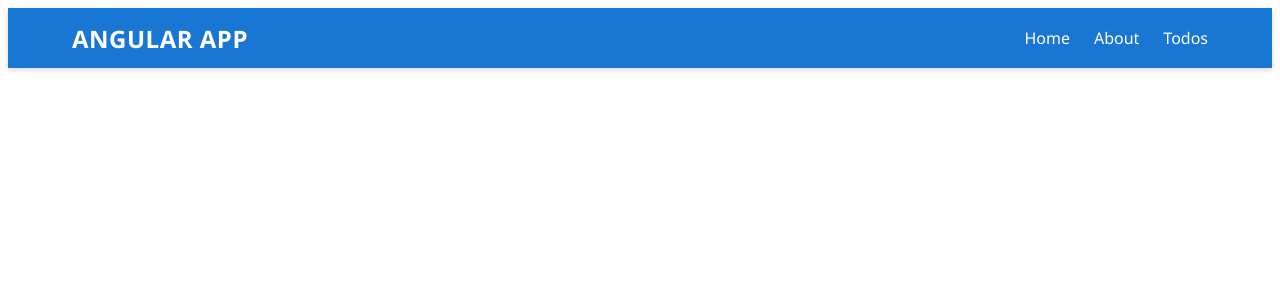
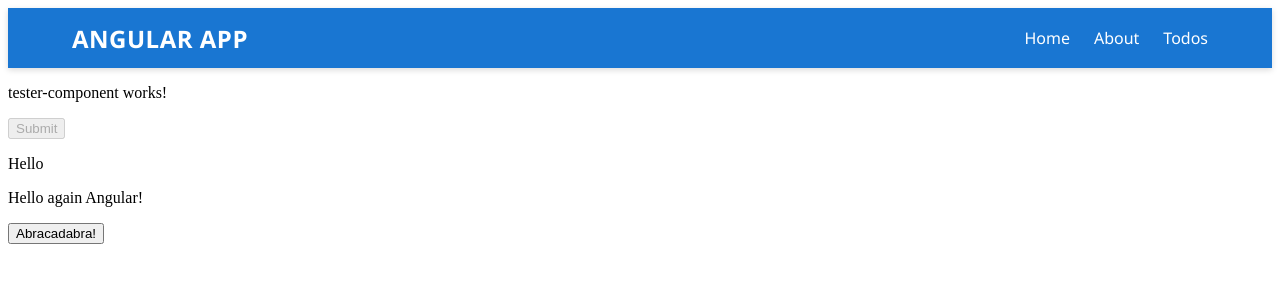
Before and after one commit to MuhammadTalalZahid33/Angular_Projects, an Angular app in the folder first_Angular_Project/: page /test in a window 1280 px wide. Before the commit this address led to /. Shown: the top 300 px of the page. Built offline with nearby package versions, Linux system fonts and the light colour scheme.

Commit message:
playing with components...

```diff
--- a/first_Angular_Project/src/app/app.routes.ts
+++ b/first_Angular_Project/src/app/app.routes.ts
@@ -1,3 +1,4 @@
+import { TestComponentRenderer } from '@angular/core/testing';
 import { Routes } from '@angular/router';
 
 export const routes: Routes = [
@@ -34,6 +35,14 @@ export const routes: Routes = [
             return import('./components/reactive-form/reactive-form.component')
             .then(m => m.ReactiveFormComponent);
         }
+    },
+    {
+        path: 'test',
+        loadComponent: () => {
+            return import('./components/tester-component/tester-component.component')
+            .then(m => m.TesterComponentComponent);
+        }
     }
 
-];
+
+]
--- /dev/null
+++ b/first_Angular_Project/src/app/components/tester-component/tester-component.component.html
@@ -0,0 +1,9 @@
+<p>tester-component works!</p>
+
+<button type="submit" [disabled]="IsFormInValid">Submit</button>
+<!-- dynamic html attribute -->
+<p [attr.data-test-id]="testId">Hello</p>
+
+<!--  -->
+<p>{{ announcement }}</p>
+<button (click)="transformText()">Abracadabra!</button>
--- /dev/null
+++ b/first_Angular_Project/src/app/components/tester-component/tester-component.component.ts
@@ -0,0 +1,23 @@
+import { Component, Input } from '@angular/core';
+
+@Component({
+  selector: 'app-tester-component',
+  standalone: true,
+  imports: [],
+  templateUrl: './tester-component.component.html',
+  styleUrl: './tester-component.component.scss'
+})
+export class TesterComponentComponent {
+  IsFormInValid = true;
+  testId = 'main-cta';
+
+  announcement = 'Hello again Angular!';
+  transformText() {
+    this.announcement = this.announcement.toUpperCase();
+  }
+
+  @Input({ transform: trimString }) label = '';
+}
+function trimString(value: string | undefined) {
+  return value?.trim() ?? '';
+}
```
Also changed, not shown: first_Angular_Project/src/app/components/tester-component/tester-component.component.scss (added), 1 other file (tests, documents, lock files or other folders).
